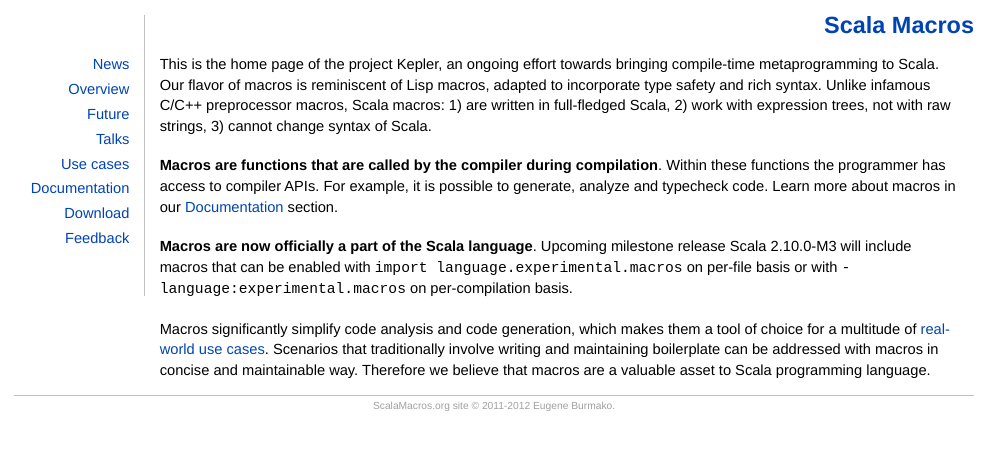
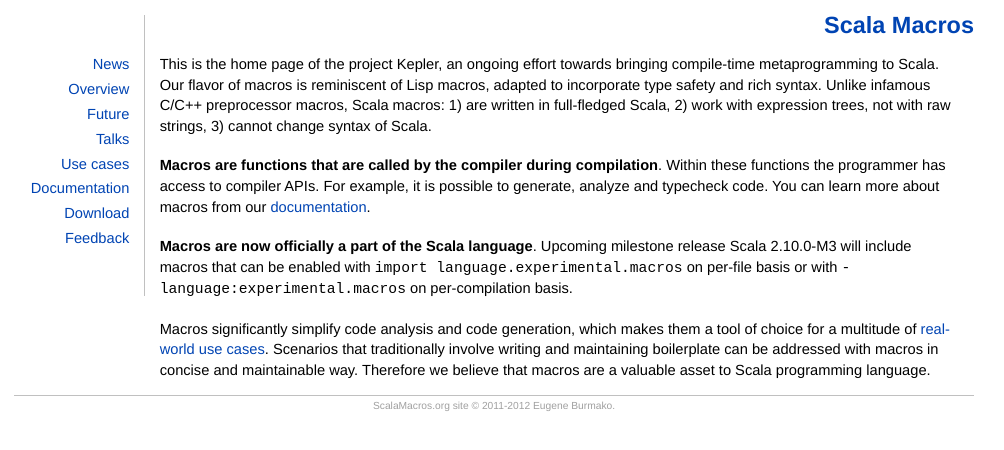
Before and after one commit to scalamacros/scalamacros.github.com, a Jekyll site: the page built from index.html, in a window 1280 px wide. Shown: the top 450 px of the page, without its empty margins (146-1150 px from the left). Built offline with Jekyll 4.4.1, drawn with Linux system fonts in a browser that asks for light colours; comment, search, counter and statistics services are not loaded.

Commit message:
and one more wording correction

```diff
--- a/index.html
+++ b/index.html
@@ -16,7 +16,7 @@
   <b>Macros are functions that are called by the compiler during compilation</b>.
   Within these functions the programmer has access to compiler APIs.
   For example, it is possible to generate, analyze and typecheck code.
-  Learn more about macros in our <a href="/documentation/index.html">Documentation</a> section.
+  You can learn more about macros from our <a href="/documentation/index.html">documentation</a>.
 </p>
 
 <p>
```
